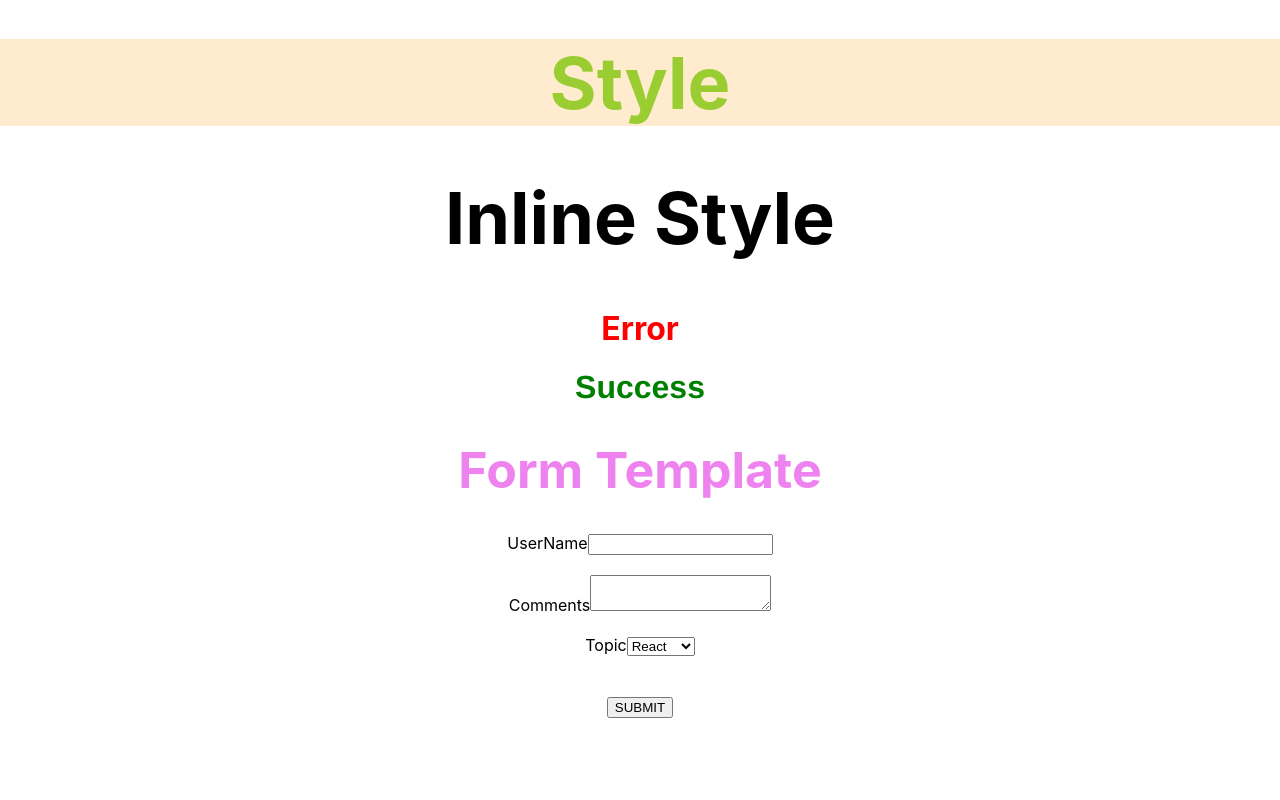
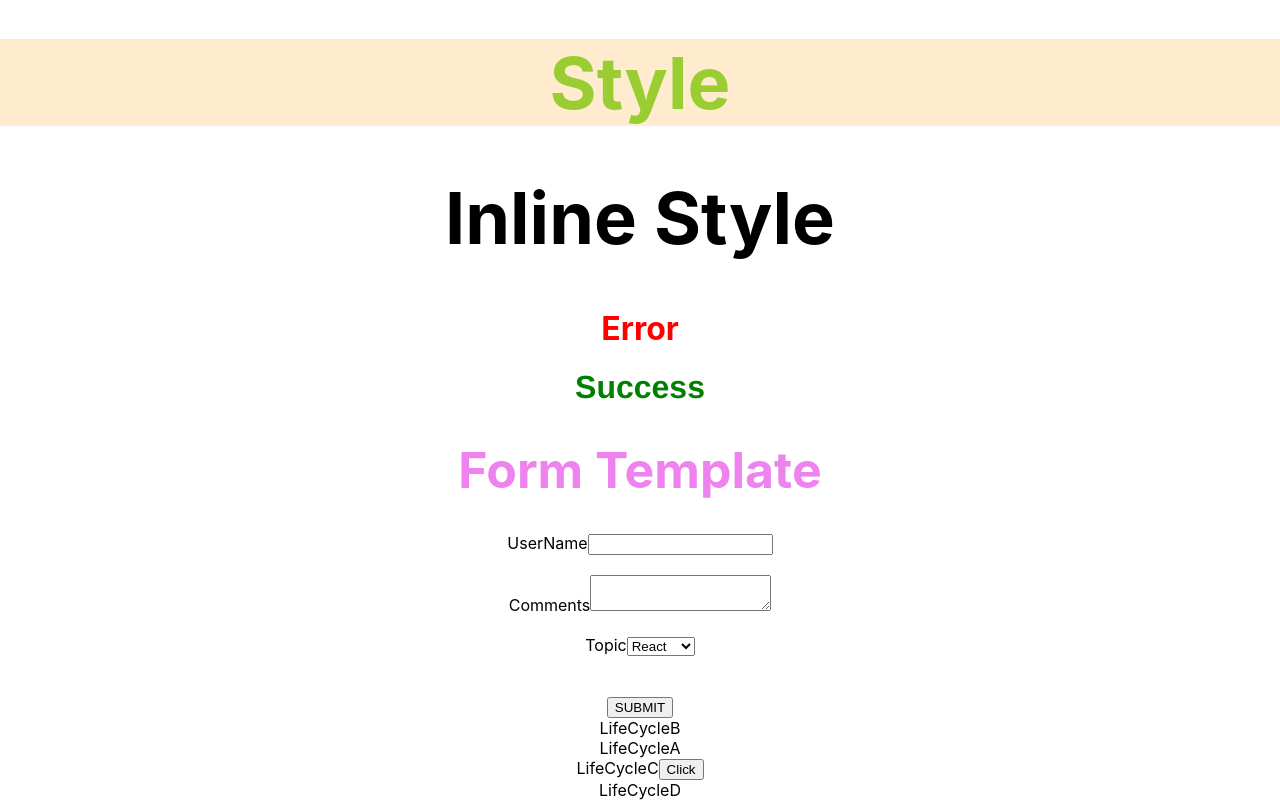
Before and after one commit to Radhika243/simple-app-react, a React (Create React App) app in the folder my-app/: page / in a window 1280 px wide. Shown: the part 917-1717 px from the top of the page. Before the commit the page ends 1635 px from the top, so only its background shows below. Built offline with nearby package versions, Linux system fonts and the light colour scheme.

Commit message:
LifeCycle methods

```diff
--- a/my-app/src/App.js
+++ b/my-app/src/App.js
@@ -13,25 +13,29 @@ import StyleSheet from './components/styleSheet';
 import Inline from './components/inline';
 import Styles from './app.module.css'
 import FormHandler from './components/FormHandler';
+import LifeCycleA from './components/LifeCycleMethods/LifeCycleA';
+import LifeCycleC from './components/LifeCycleMethods/LifeCycleC';
 
 function App() {
   return (
     <div className="App">
-      <FunctionComp/>
-      <Greet heroName="superman"/>
-      <ClassComp name="Ram Sita"/>
-      <Message/>
-      <PropsEg/>
-      <Counter/>
-      <MessageChange/>
-      <ParentComponent/>
-      <Condition/>
-      <ListRender/>
-      <StyleSheet primary = {false}/>
-      <Inline/>
+      <FunctionComp />
+      <Greet heroName="superman" />
+      <ClassComp name="Ram Sita" />
+      <Message />
+      <PropsEg />
+      <Counter />
+      <MessageChange />
+      <ParentComponent />
+      <Condition />
+      <ListRender />
+      <StyleSheet primary={false} />
+      <Inline />
       <h1 className={Styles.error}> Error </h1>
       <h1 className='success'> Success </h1>
-      <FormHandler/>
+      <FormHandler />
+      <LifeCycleA />
+      <LifeCycleC/>
 
     </div>
   );
--- /dev/null
+++ b/my-app/src/components/LifeCycleMethods/LifeCycleA.js
@@ -0,0 +1,37 @@
+import React from 'react';
+import LifeCycleB from './LifeCycleB'
+
+
+class LifeCycleA extends React.Component {
+    constructor(props) {
+        super(props);
+        this.state = {};
+
+        console.log('LA Constructor')
+    }
+
+    static getDerivedStateFromProps(props, state) { // Rarely Used
+        console.log('LA getDerivedStateFromProps')
+        return null;
+    }
+
+    componentDidMount(){
+        console.log('LA componentDidMount')
+    }
+
+    render() {
+        console.log('LA render')
+
+        return (
+            <div>
+                <LifeCycleB/>
+                LifeCycleA
+
+            </div>
+        );
+    }
+}
+
+
+
+export default LifeCycleA;
--- /dev/null
+++ b/my-app/src/components/LifeCycleMethods/LifeCycleB.js
@@ -0,0 +1,34 @@
+import React from 'react';
+
+
+class LifeCycleA extends React.Component {
+    constructor(props) {
+        super(props);
+        this.state = {};
+
+        console.log('LB Constructor')
+    }
+
+    static getDerivedStateFromProps(props, state) { // Rarely Used
+        console.log('LB getDerivedStateFromProps')
+        return null;
+    }
+
+    componentDidMount(){
+        console.log('LB componentDidMount')
+    }
+
+    render() {
+        console.log('LB render')
+
+        return (
+            <div>
+                LifeCycleB
+            </div>
+        );
+    }
+}
+
+
+
+export default LifeCycleA;
--- /dev/null
+++ b/my-app/src/components/LifeCycleMethods/LifeCycleC.js
@@ -0,0 +1,58 @@
+import React from 'react';
+import LifeCycleD from './LifeCycleD';
+
+
+
+class LifeCycleC extends React.Component {
+    constructor(props) {
+        super(props);
+        this.state = {};
+
+        console.log('LC Constructor')
+    }
+
+    static getDerivedStateFromProps(props, state) { // Rarely Used
+        console.log('LC getDerivedStateFromProps')
+        return null;
+    }
+
+    componentDidMount(){
+        console.log('LC componentDidMount')
+    }
+
+    shouldComponentUpdate(){
+        console.log('LC shouldComponentUpdate')
+        return true
+    }
+
+    getSnapshotBeforeUpdate(prevProps,prevState){
+        console.log('LC getSnapshotBeforeUpdate')
+        return true
+    }
+
+    componentDidUpdate(){
+        console.log('LC componentDidUpdate')
+    }
+
+    changState=()=>{
+        this.setState({
+            name:"code"
+        })
+    }
+    render() {
+        console.log('LC render')
+
+        return (
+            <div>
+
+                LifeCycleC
+                <button onClick={this.changState}>Click</button>
+                <LifeCycleD/>
+            </div>
+        );
+    }
+}
+
+
+
+export default LifeCycleC;
--- /dev/null
+++ b/my-app/src/components/LifeCycleMethods/LifeCycleD.js
@@ -0,0 +1,50 @@
+import React from 'react';
+
+
+
+class LifeCycleD extends React.Component {
+    constructor(props) {
+        super(props);
+        this.state = {};
+
+        console.log('LC Constructor')
+    }
+
+    static getDerivedStateFromProps(props, state) { // Rarely Used
+        console.log('LC getDerivedStateFromProps')
+        return null;
+    }
+
+    componentDidMount(){
+        console.log('LD componentDidMount')
+    }
+
+    shouldComponentUpdate(){
+        console.log('LD shouldComponentUpdate')
+        return true
+    }
+
+    getSnapshotBeforeUpdate(prevProps,prevState){
+        console.log('LD getSnapshotBeforeUpdate')
+        return true
+    }
+
+    componentDidUpdate(){
+        console.log('LD componentDidUpdate')
+    }
+    render() {
+        console.log('LD render')
+
+        return (
+            <div>
+
+                LifeCycleD
+
+            </div>
+        );
+    }
+}
+
+
+
+export default LifeCycleD;
```
